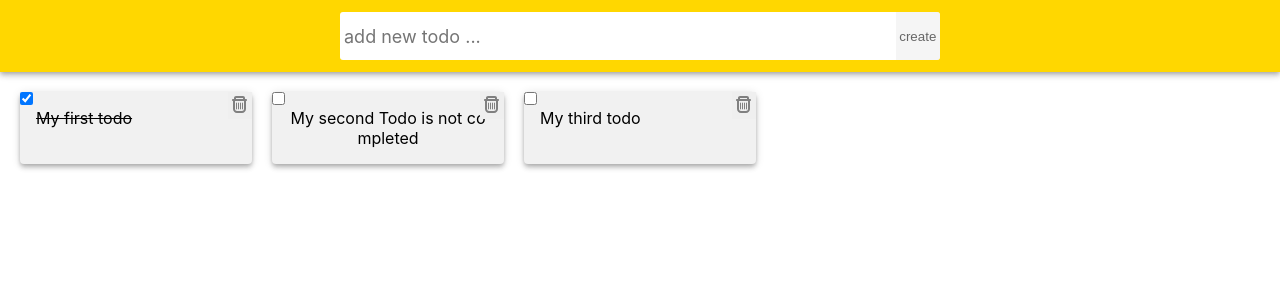
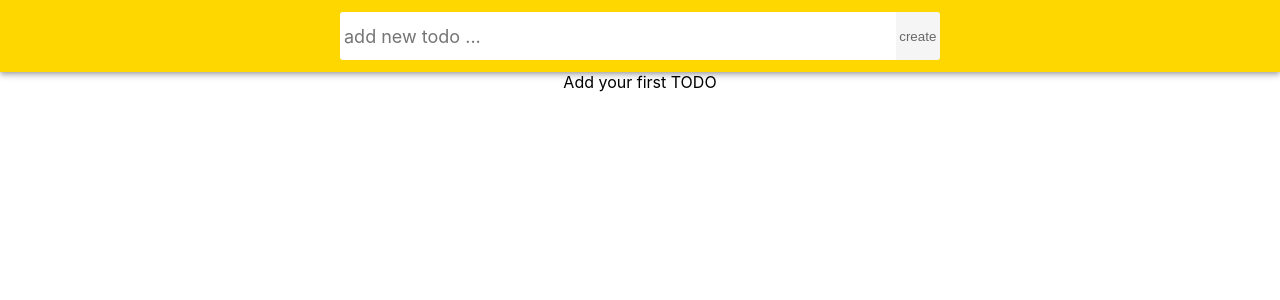
Before and after one commit to yevhenpodoliaka/react-todos-ts, a React (Create React App) app: page / in a window 1280 px wide. Shown: the top 300 px of the page. Built offline with nearby package versions, Linux system fonts and the light colour scheme.

Commit message:
add localStorage

```diff
--- a/src/App.tsx
+++ b/src/App.tsx
@@ -1,12 +1,22 @@
 import "./App.css";
 import { nanoid } from "nanoid";
-import { useState } from "react";
-import { TodoEditer } from "./TodoEditer/TodoEditer";
+import { useState, useEffect } from "react";
+import { TodoEditor } from "./TodoEditor/TodoEditor";
 import { TodoList } from "./TodoList/TodoList";
-import todos from "./todos.json";
+import { Todo } from "./type";
+
+const getInitialTodoState = () => {
+  const savedTodos = localStorage.getItem("todos");
+
+  return savedTodos ? JSON.parse(savedTodos) : [];
+};
 
 const App = () => {
-  const [todoList, setTodoList] = useState([...todos]);
+  const [todoList, setTodoList] = useState<Todo[]>(getInitialTodoState);
+
+  useEffect(() => {
+    localStorage.setItem("todos", JSON.stringify(todoList));
+  }, [todoList]);
 
   const addTodo = (text: string) => {
     const todo = {
@@ -36,12 +46,16 @@ const App = () => {
 
   return (
     <div className="App">
-      <TodoEditer onSubmit={addTodo} />
-      <TodoList
-        todos={todoList}
-        onDeleteTodo={deleteTodo}
-        toggleCompleted={completedTodo}
-      />
+      <TodoEditor onSubmit={addTodo} />
+      {todoList.length < 1 ? (
+        <p> Add your first TODO</p>
+      ) : (
+        <TodoList
+          todos={todoList}
+          onDeleteTodo={deleteTodo}
+          toggleCompleted={completedTodo}
+        />
+      )}
     </div>
   );
 };
--- a/src/TodoEditer/TodoEditer.module.css
+++ b/src/TodoEditor/TodoEditor.module.css
@@ -1,5 +1,5 @@
 .wrap {
-    display: flex;
+  display: flex;
   justify-content: center;
   align-items: center;
   min-height: 64px;
--- a/src/TodoEditer/TodoEditer.tsx
+++ b/src/TodoEditor/TodoEditor.tsx
@@ -1,9 +1,10 @@
 import { useState } from "react";
-import style from "./TodoEditer.module.css";
+
+import style from "./TodoEditor.module.css";
 interface Props {
   onSubmit: (value: string) => void;
 }
-export const TodoEditer = ({ onSubmit }: Props): JSX.Element => {
+export const TodoEditor = ({ onSubmit }: Props): JSX.Element => {
   const [value, setValue] = useState("");
 
   const handleChange = (e: React.ChangeEvent<HTMLInputElement>): void => {
--- a/src/todos.json
+++ /dev/null
@@ -1,17 +0,0 @@
-[
-    {
-        "id": "id-1",
-        "text": "My first todo",
-        "completed": true
-    },
-    {
-        "id": "id-2",
-        "text": "My second Todo is not completed",
-        "completed": false
-    },
-    {
-        "id": "id-3",
-        "text": "My third todo",
-        "completed": false
-    }
-]
```
